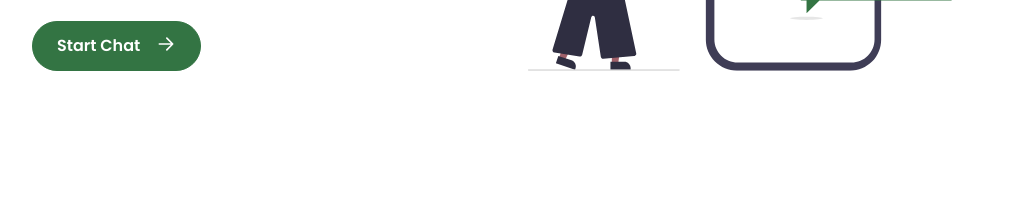
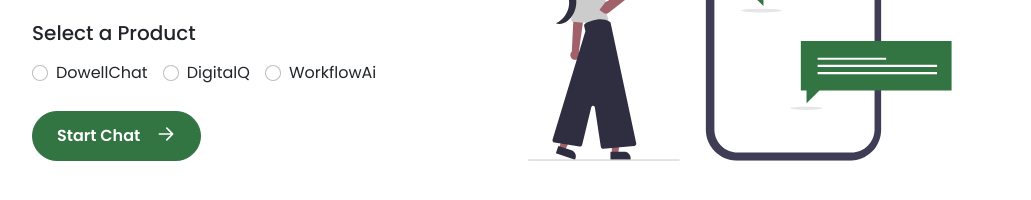
Before and after one commit to LL04-Finance-Dowell/100069-dowell-chat-client, a plain HTML site: page index.html in a window 1280 px wide. Shown: the part 434-634 px from the top of the page, without its empty margins (124-1155 px from the left). Drawn offline with nearby package versions, Linux system fonts and the light colour scheme.

Commit message:
update user side

```diff
--- a/index.html
+++ b/index.html
@@ -69,6 +69,37 @@
                             <div class="input-group mb-4">
                                 <input name="user_name" type="text" class="form-control" placeholder="Enter your Name" id="user_name">
                             </div>
+
+                            <!-- dropdown -->
+                            <!-- <div class="input-group mb-4">
+                                <select name="product" class="form-control" id="user_department">
+                                    <option value="">Select Product</option>
+                                    <option value="Dowell Chat">Dowell Chat</option>
+                                    <option value="Wifi QR code">Wifi QR code</option>
+                                    <option value="Digital Q">Digital Q</option>
+                                    <option value="Workflow AI">Workflow AI</option>
+                                </select>
+                            </div> -->
+                          <!-- Radios -->
+                            <!-- Select a Product Heading -->
+                            <div class="input-group mb-2">
+                                <h5 class="">Select a Product</h5>
+                            </div>
+                            <div class="input-group mb-4">
+                                <div class="form-check form-check-inline">
+                                    <input class="form-check-input" type="radio" name="product" id="product" value="DowellChat">
+                                    <label class="form-check-label" for="product">DowellChat</label>
+                                </div>
+                                <div class="form-check form-check-inline">
+                                    <input class="form-check-input" type="radio" name="product" id="product" value="DigitalQ">
+                                    <label class="form-check-label" for="product">DigitalQ</label>
+                                </div>
+                                <div class="form-check form-check-inline">
+                                    <input class="form-check-input" type="radio" name="product" id="product" value="WorkflowAi">
+                                    <label class="form-check-label" for="product">WorkflowAi</label>
+                                </div>
+                            </div>
+
                             <div class="d-flex align-items-center">
                                 <button type="submit" class="btn btn-primary d-flex gap-3" id="userChatBtn">Start Chat <img src="./images/arrow-right.svg" alt="" class="img-fluid w20"> </button>
                                 <div id="loading">
@@ -124,6 +155,7 @@
 
         const user_name = formdata['user_name'];
         localStorage.setItem('user_name',user_name);
+        localStorage.setItem('product',formdata['product']);
         //dont send empty names
         if (user_name === ''){
             return false;
@@ -162,7 +194,10 @@
                 const newdata = {
                     "user_name":user_name,
                     "qrid":data['qrid'],
+                    "product":formdata['product'],
+
                 }
+                console.log(newdata);
                 createRoom(newdata);
             },
             error: function (data) {
@@ -180,7 +215,9 @@
             type: 'POST',
             data: {
                 'user_name': data['user_name'],
-                'qrid': data['qrid']
+                'qrid': data['qrid'],
+                'product': data['product']
+
             },
             success: function (data) {
                 document.querySelector('#user_name').value = '';
```
Also changed, not shown: chat.html (+18 -7 lines).
